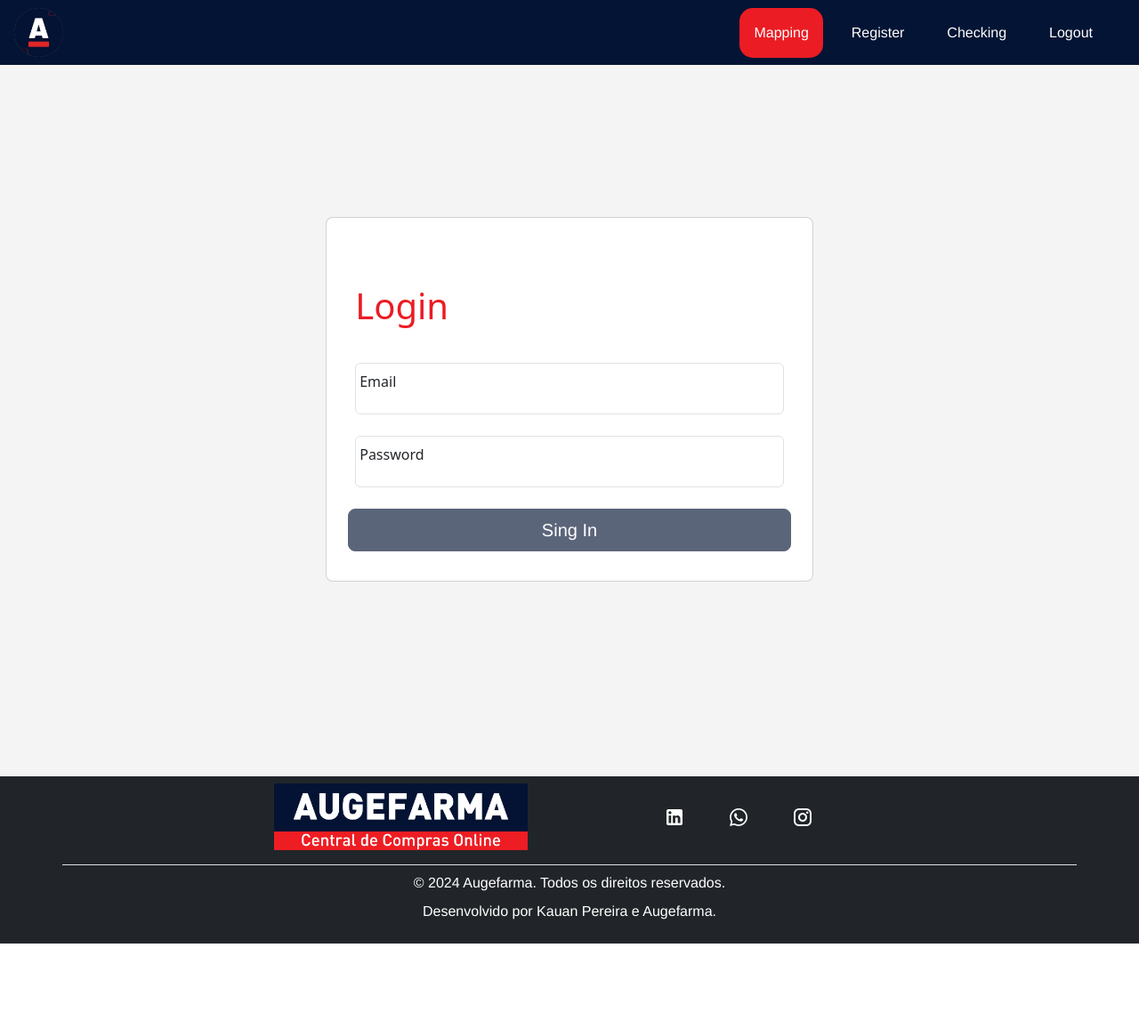
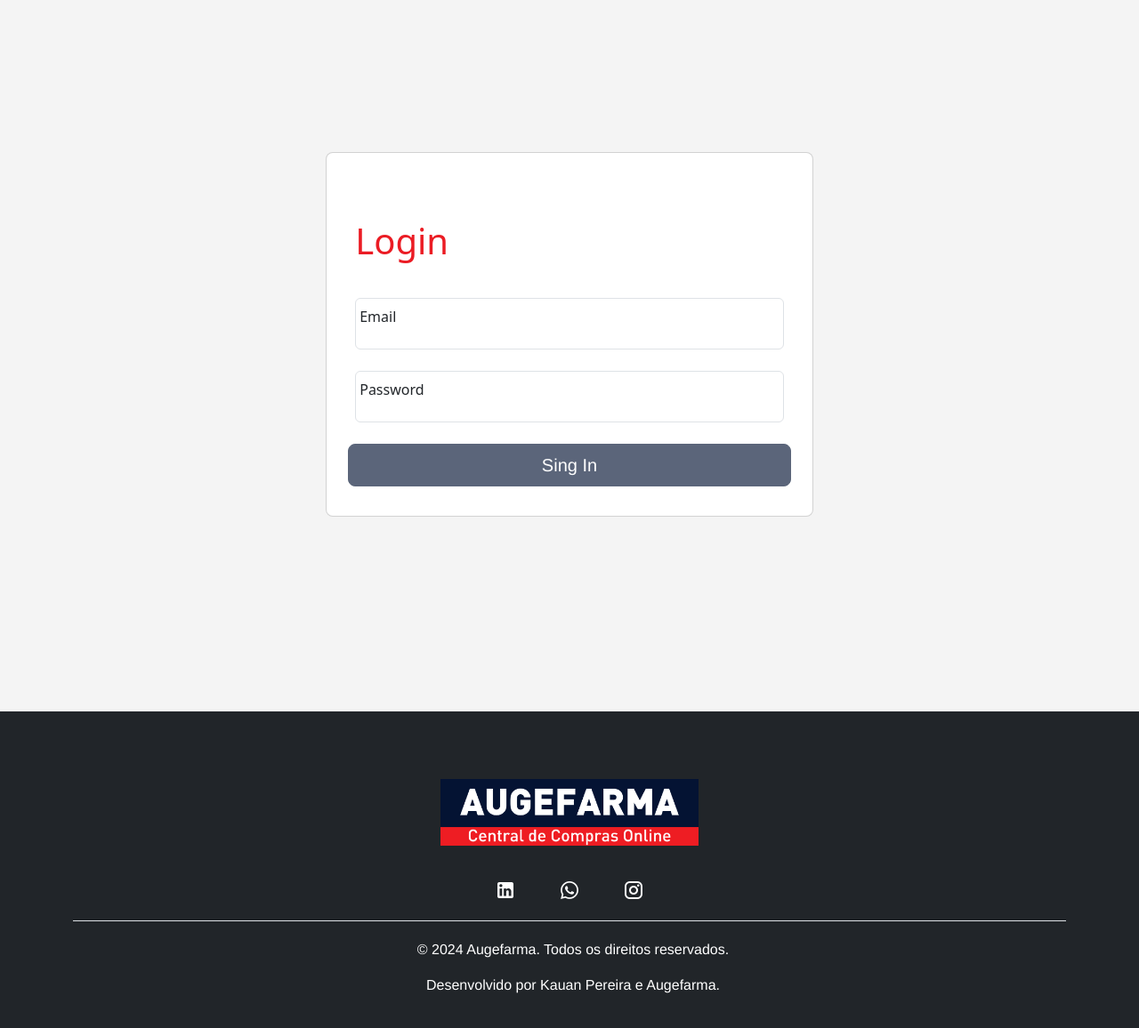
Before and after one commit to Kauan-Code19/controle_feira_augefarma_frontend, an Angular app: page /login in a window 1280 px wide. Shown: the top 1156 px of the page at 89% size. Before the commit the page ends 1061 px from the top, so only its background shows below. Built offline with nearby package versions, Linux system fonts and the light colour scheme.

Commit message:
movendo estilização de navbar e footer para melhor fluxo de commit

```diff
--- a/src/app/shared/components/footer/footer.component.html
+++ b/src/app/shared/components/footer/footer.component.html
@@ -1,28 +1,28 @@
 <footer class="bg-dark text-white">
-  <div class="container text-center py-2">
+  <div class="container d-flex flex-column justify-content-center text-center p-sm-2 p-md-4">
     <!-- Primeira linha: Logo e ícones sociais -->
     <div class="row align-items-center justify-content-center">
-      <div class="col-lg-4">
+      <div class="col-md-6 my-3">
         <!-- Logo da Augefarma -->
-        <img ngSrc="/assets/logoAugefarma.png" alt="Logo Augefarma" width="285" height="75" priority>
+        <img ngSrc="/assets/logoAugefarma.png" alt="Logo Augefarma" width="290" height="75" priority>
       </div>
-      <div class="col-lg-4 footer-social mt-2 mt-lg-0">
+      <div class="col-md-6 footer-social my-3 m-md-3">
         <!-- Ícones sociais -->
-        <a class="m-1 p-1" href="https://www.linkedin.com/company/augefarma-central-de-compras-online/" target="_blank" class="text-white mx-3">
-          <span class="mdi mdi-linkedin mdi-24px m-1 p-1"></span> <!-- Ícone do LinkedIn -->
+        <a class="m-2 p-2" href="https://www.linkedin.com/company/augefarma-central-de-compras-online/" target="_blank" class="text-white mx-2">
+          <span class="mdi mdi-linkedin mdi-24px m-2 p-2"></span> <!-- Ícone do LinkedIn -->
         </a>
-        <a class="m-1 p-1" href="https://api.whatsapp.com/send?phone=8532066216" target="_blank" class="text-white mx-3">
-          <span class="mdi mdi-whatsapp mdi-24px m-1 p-1"></span> <!-- Ícone do WhatsApp -->
+        <a class="m-2 p-2" href="https://api.whatsapp.com/send?phone=8532066216" target="_blank" class="text-white mx-2">
+          <span class="mdi mdi-whatsapp mdi-24px m-2 p-2"></span> <!-- Ícone do WhatsApp -->
         </a>
-        <a class="m-1 p-1" href="https://www.instagram.com/augefarma/" target="_blank" class="text-white mx-3">
-          <span class="mdi mdi-instagram mdi-24px m-1 p-1"></span> <!-- Ícone do Instagram -->
+        <a class="m-2 p-2" href="https://www.instagram.com/augefarma/" target="_blank" class="text-white mx-2">
+          <span class="mdi mdi-instagram mdi-24px m-2 p-2"></span> <!-- Ícone do Instagram -->
         </a>
       </div>
     </div>
     <!-- Segunda linha: Direitos autorais -->
-    <div class="row align-items-center border-top mt-3">
-      <div class="col-sm-12">
-        <p class="m-1 p-1">&copy; 2024 Augefarma. Todos os direitos reservados.</p> <!-- Direitos autorais -->
+    <div class="row align-items-center border-top">
+      <div class="col-sm-12 my-3 m-md-3 m-lg-1">
+        <p class="m-2 p-2">&copy; 2024 Augefarma. Todos os direitos reservados.</p> <!-- Direitos autorais -->
         <p>Desenvolvido por Kauan Pereira e Augefarma.</p> <!-- Desenvolvedor -->
       </div>
     </div>
--- a/src/app/shared/components/footer/footer.component.scss
+++ b/src/app/shared/components/footer/footer.component.scss
@@ -0,0 +1,7 @@
+.container {
+    min-height: 50vh;
+}
+
+p {
+    font-weight: 400;
+}
--- a/src/app/shared/components/navigation-bar/navigation-bar.component.html
+++ b/src/app/shared/components/navigation-bar/navigation-bar.component.html
@@ -1,6 +1,6 @@
-<nav class="navbar navbar-expand-md p-1">
-    <div class="container-fluid ">
-        <a class="navbar-brand" href="#">
+<nav *ngIf="!isLoginPage()" class="navbar sticky-top navbar-expand-md p-3">
+    <div class="container-fluid">
+        <a class="navbar-brand" routerLink="/">
             <img
                 ngSrc="/assets/logoAugefarma2.png"
                 alt="Logo Augefarma"
@@ -18,16 +18,16 @@
             <!-- Itens de navegação -->
             <ul class="navbar-nav d-flex flex-column flex-md-row text-center m-0 p-1">
                 <li class="nav-item">
-                  <a class="nav-link active custom-link me-3 p-3" aria-current="page" href="#mapping">Mapping</a>
+                    <a class="nav-link custom-link me-3 p-3" routerLink="/mapping" routerLinkActive="active" aria-current="page">Mapping</a>
                 </li>
                 <li class="nav-item">
-                    <a class="nav-link custom-link me-3 p-3" href="#register">Register</a>
-                  </li>
-                <li class="nav-item">
-                  <a class="nav-link custom-link me-3 p-3" href="#checking">Checking</a>
+                    <a class="nav-link custom-link me-3 p-3" routerLink="/register" routerLinkActive="active">Register</a>
                 </li>
                 <li class="nav-item">
-                    <a class="nav-link custom-link me-3 p-3" href="#logout">Logout</a>
+                    <a class="nav-link custom-link me-3 p-3" routerLink="/checking" routerLinkActive="active">Checking</a>
+                </li>
+                <li class="nav-item">
+                    <a class="nav-link custom-link me-3 p-3" routerLink="/logout" routerLinkActive="active">Logout</a>
                 </li>
             </ul>
         </div>
--- a/src/app/shared/components/navigation-bar/navigation-bar.component.ts
+++ b/src/app/shared/components/navigation-bar/navigation-bar.component.ts
@@ -1,13 +1,21 @@
+import { Component } from '@angular/core';
+import { Router } from '@angular/router';
 import { NgOptimizedImage } from '@angular/common';
-import { Component } from '@angular/core';
+import { CommonModule } from '@angular/common';
+import { RouterModule } from '@angular/router';
 
 @Component({
   selector: 'navigation-bar-component',
   standalone: true,
-  imports: [NgOptimizedImage],
+  imports: [NgOptimizedImage, CommonModule, RouterModule],
   templateUrl: './navigation-bar.component.html',
-  styleUrl: './navigation-bar.component.scss'
+  styleUrls: ['./navigation-bar.component.scss']
 })
 export class NavigationBarComponent {
 
+  constructor(private router: Router) {}
+
+  isLoginPage(): boolean {
+    return this.router.url === '/login';
+  }
 }
```
